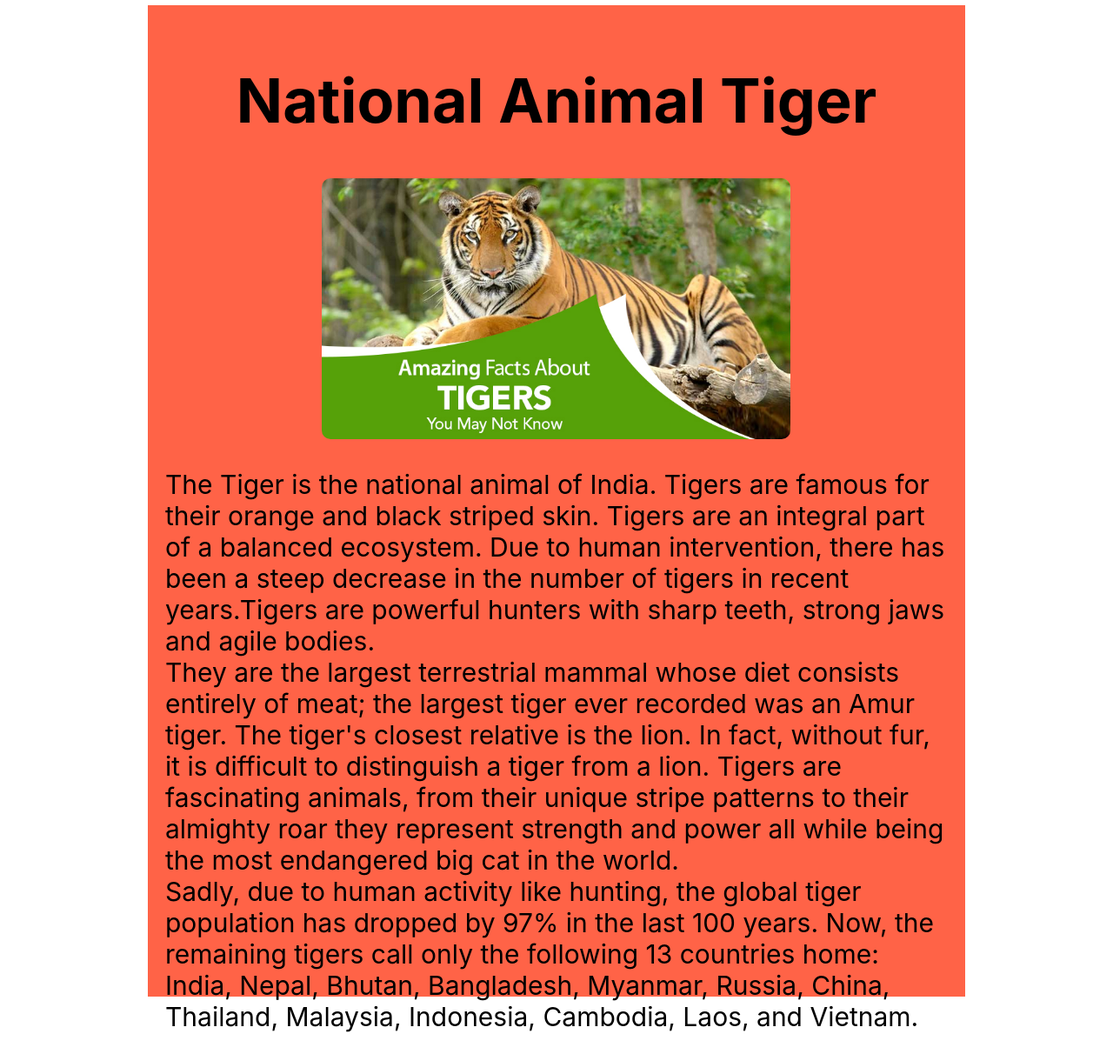
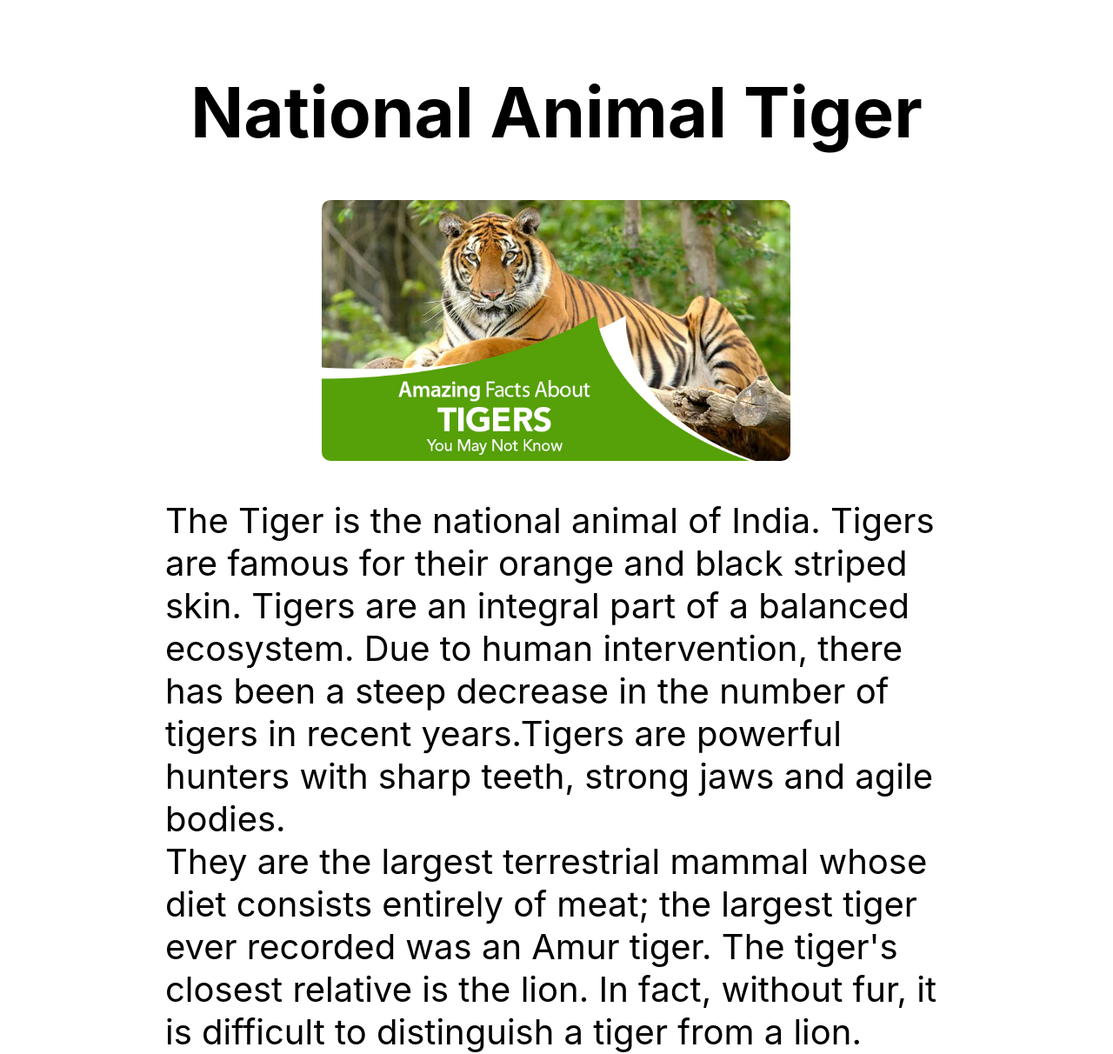
Before and after one commit to lakshmankolpe/dark-mode-changer, a plain HTML site: page index.html in a window 1280 px wide. Shown: the part 96-1308 px from the top of the page at 87% size. Before the commit the page ends 1283 px from the top, so only its background shows below. Drawn offline with Linux system fonts and the light colour scheme.

Commit message:
new changes add

```diff
--- a/index.html
+++ b/index.html
@@ -9,7 +9,6 @@
             height: 1100px;
             width: 900px;
             margin: 0 auto;
-            background-color: tomato;
             padding: 20px;
         }
 
@@ -37,14 +36,14 @@
         }
 
         .paregraph {
-            font-size: 30px;
+            font-size: 40px;
             font-family: Roboto system-ui, -apple-system, BlinkMacSystemFont, 'Segoe UI', Roboto, Oxygen, Ubuntu, Cantarell, 'Open Sans', 'Helvetica Neue', sans-serif;
         }
 
         .title {
             font-family: Roboto system-ui, -apple-system, BlinkMacSystemFont, 'Segoe UI', Roboto, Oxygen, Ubuntu, Cantarell, 'Open Sans', 'Helvetica Neue', sans-serif;
             text-align: center;
-            font-size: 70px;
+            font-size: 80px;
         }
 
         .active {
@@ -55,6 +54,8 @@
 
 
         /* --Media Queries  --  */
+
+
         @media screen and (max-width: 600px) {
             .maincontainer {
                 width: 80%;
```
